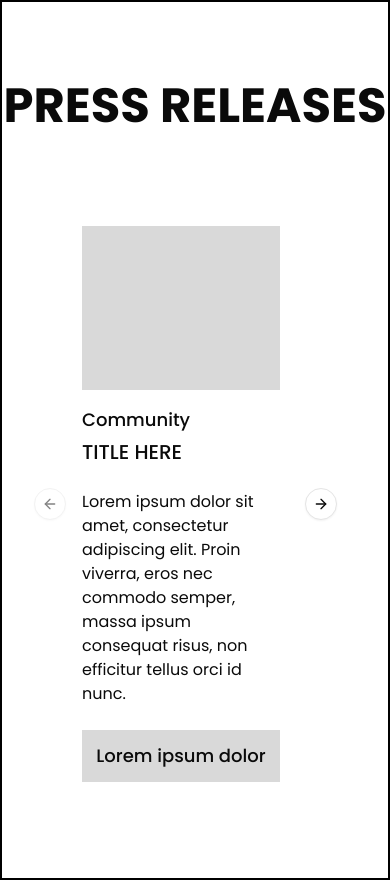
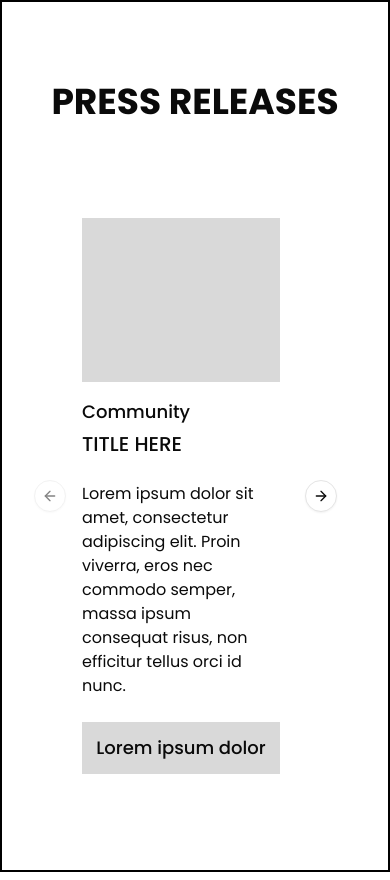
Before and after one commit to dlsu-lscs/dlsu-lscs-website, a Next.js app: page / in a window 390 px wide. Built offline with nearby package versions, Linux system fonts and the light colour scheme.

Commit message:
feat: made more responsive rules

```diff
--- a/src/features/home/container/press-release-view.tsx
+++ b/src/features/home/container/press-release-view.tsx
@@ -14,13 +14,13 @@ export default function PressReleaseView() {
     <>
       <div className="min-h-screen min-w-screen bg-white border-black border-2">
         <div className="flex justify-center text-center mt-20">
-          <h1 className="font-bold text-5xl">PRESS RELEASES</h1>
+          <h1 className="font-bold text-4xl sm:text-5xl">PRESS RELEASES</h1>
         </div>
         <main className="w-[95%] px-20 py-24">
           <Carousel>
             <CarouselContent>
               {pressReleasesData.pressReleases.map((pressRelease: PressReleaseType, index) => (
-                <CarouselItem key={index} className="md:basis-1/4">
+                <CarouselItem key={index} className="sm:basis-1/4 md:basis-1/2 lg:basis-1/4">
                   <PressReleaseCard
                     type={pressRelease.type}
                     title={pressRelease.title}
```
